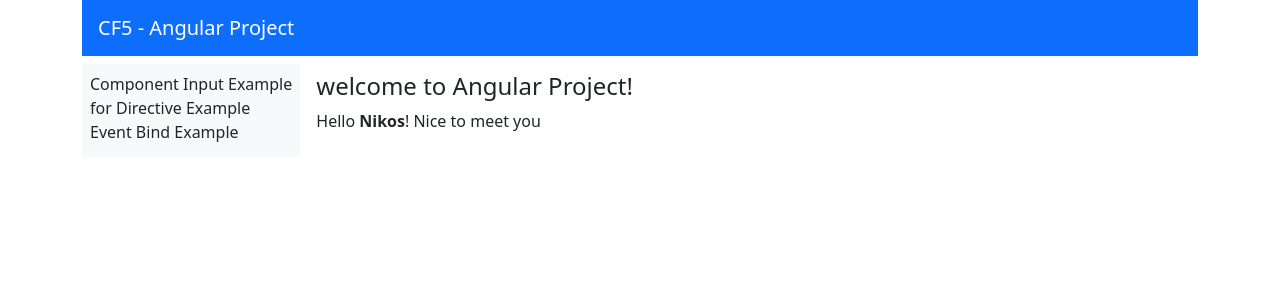
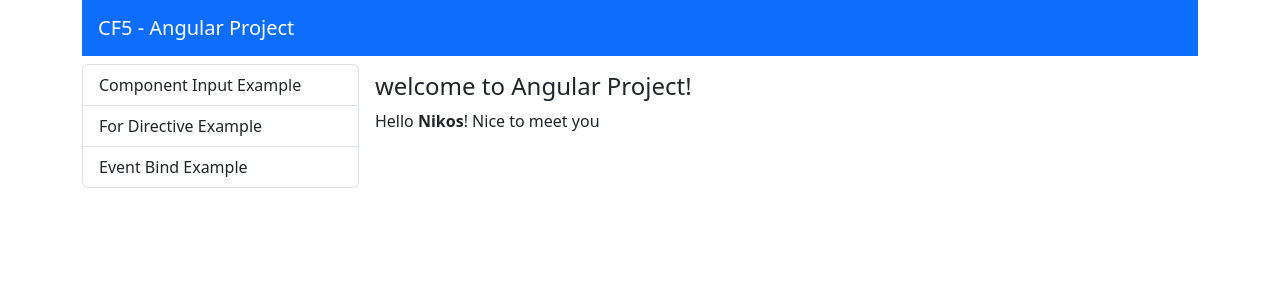
Before and after one commit to nikokost3/angular-project, an Angular app: page / in a window 1280 px wide. Shown: the top 300 px of the page. Built offline with nearby package versions, Linux system fonts and the light colour scheme.

Commit message:
fancy app menu

```diff
--- a/src/app/app.component.html
+++ b/src/app/app.component.html
@@ -6,12 +6,8 @@
     </nav>
 
     <div class="d-flex flex-row gap-2">
-      <div class="d-flex flex-column text-nowrap bg-light p-2">
-        <span role="button" routerLink="component-input-example">Component Input Example</span>
-        <span role="button" routerLink="for-directive-example">{{ "for" }} Directive Example</span>
-        <span role="button" routerLink="event-bind-example">Event Bind Example</span>
-      </div>
-      <div class="flex-grow-1 p-2 text-nowrap">
+      <app-list-group-menu class="w-25"></app-list-group-menu>
+      <div class="flex-grow-1 p-2 text-nowrap w-75">
         <router-outlet></router-outlet>
       </div>
     </div>
--- a/src/app/app.component.ts
+++ b/src/app/app.component.ts
@@ -3,11 +3,12 @@
 import { Person } from './shared/interface/person';
 import { RouterLink, RouterOutlet } from '@angular/router';
 import { EventBindExampleComponent } from './components/event-bind-example/event-bind-example.component';
+import { ListGroupMenuComponent } from './components/list-group-menu/list-group-menu.component';
 
 @Component({
   selector: 'app-root',
   standalone: true,
-  imports: [RouterLink, RouterOutlet, PersonTableComponent, EventBindExampleComponent],
+  imports: [RouterLink, RouterOutlet, ListGroupMenuComponent],
   templateUrl: './app.component.html',
   styleUrl: './app.component.css'
 })
--- a/src/app/app.routes.ts
+++ b/src/app/app.routes.ts
@@ -1,8 +1,9 @@
 import { Routes } from '@angular/router';
 import { EventBindExampleComponent } from './components/event-bind-example/event-bind-example.component';
-import { WelcomeComponent } from './components/welcome/welcome.component';
 import { ComponentInputExampleComponent } from './components/component-input-example/component-input-example.component';
 import { ForDirectiveExampleComponent } from './components/for-directive-example/for-directive-example.component';
+import { WelcomeComponent } from './components/welcome/welcome.component';
+
 
 export const routes: Routes = [
     {path: 'component-input-example', component: ComponentInputExampleComponent},
--- a/src/app/components/component-input-example/component-input-example.component.html
+++ b/src/app/components/component-input-example/component-input-example.component.html
@@ -1,7 +1,7 @@
-<p>component-input-example works!</p>
+<p>Component input example!</p>
 
 
-<div class="d-flex gap-5 text-nowrap">
+<div class="d-flex flex-wrap gap-5 text-nowrap">
     <app-person-table [person]="person0"></app-person-table>
     <app-person-table></app-person-table>
     <app-person-table [person]="person1"></app-person-table>
--- /dev/null
+++ b/src/app/components/list-group-menu/list-group-menu.component.html
@@ -0,0 +1,9 @@
+<div class="list-group">
+   @for(entry of menu; track entry) {
+       <a class="list-group-item list-group-item-action text-truncate"
+       [routerLink]="entry.routerLink"
+       [routerLinkActive]="['active']">
+           {{ entry.text }}
+       </a>
+   }
+ </div>
--- /dev/null
+++ b/src/app/components/list-group-menu/list-group-menu.component.ts
@@ -0,0 +1,18 @@
+import { Component } from '@angular/core';
+import { RouterLink, RouterLinkActive } from '@angular/router';
+import { MenuItem } from 'src/app/shared/interface/menu-item';
+
+@Component({
+  selector: 'app-list-group-menu',
+  standalone: true,
+  imports: [RouterLink, RouterLinkActive],
+  templateUrl: './list-group-menu.component.html',
+  styleUrl: './list-group-menu.component.css'
+})
+export class ListGroupMenuComponent {
+  menu: MenuItem[] = [
+    {text: 'Component Input Example', routerLink: 'component-input-example'},
+    {text: 'For Directive Example', routerLink: 'for-directive-example'},
+    {text: 'Event Bind Example', routerLink: 'event-bind-example'}
+  ]
+}
--- /dev/null
+++ b/src/app/shared/interface/menu-item.ts
@@ -0,0 +1,4 @@
+export interface MenuItem {
+    text: string;
+    routerLink: string;
+}
```
Also changed, not shown: src/app/components/list-group-menu/list-group-menu.component.css (added), 1 other file (tests, documents, lock files or other folders).
